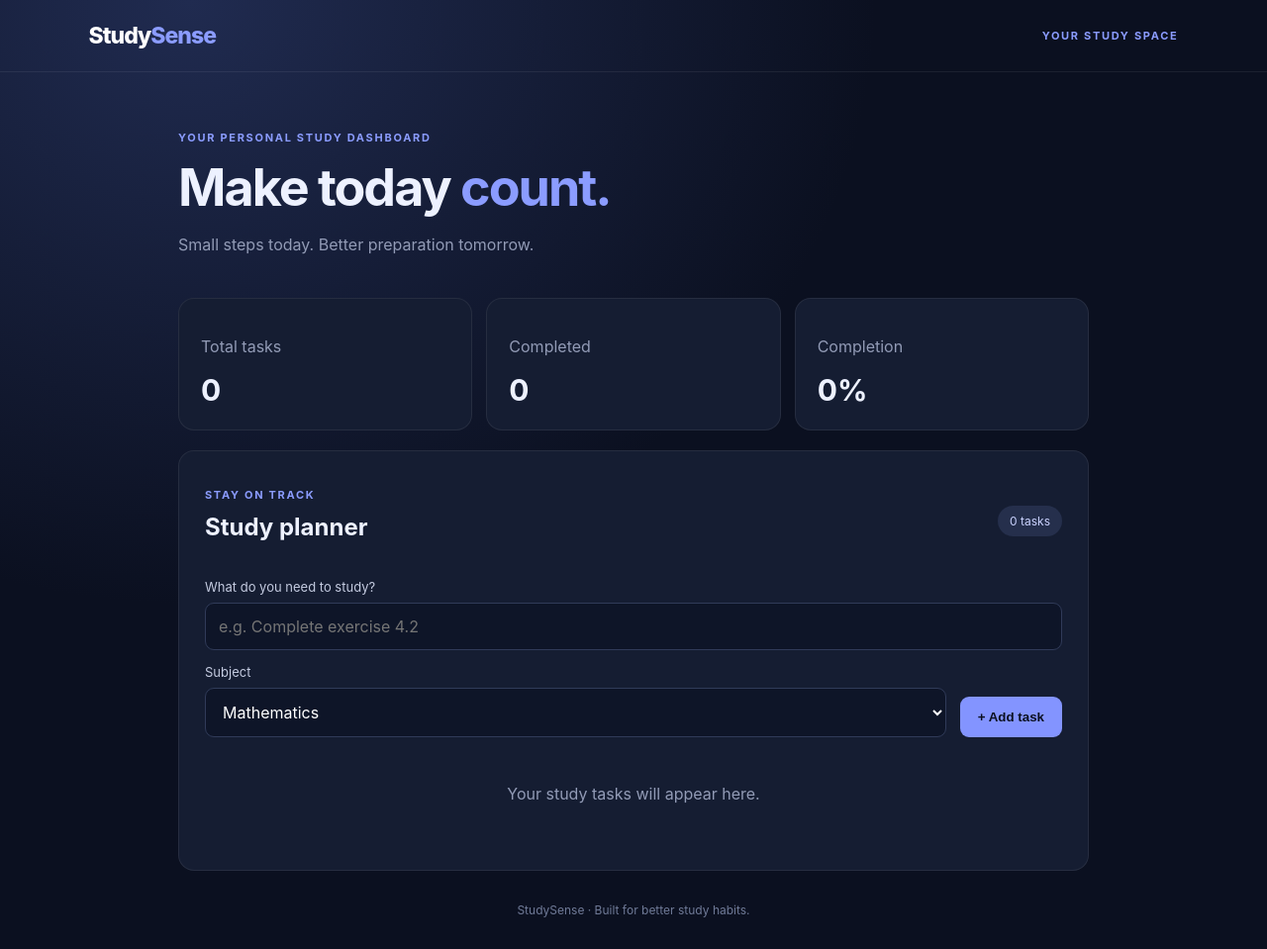
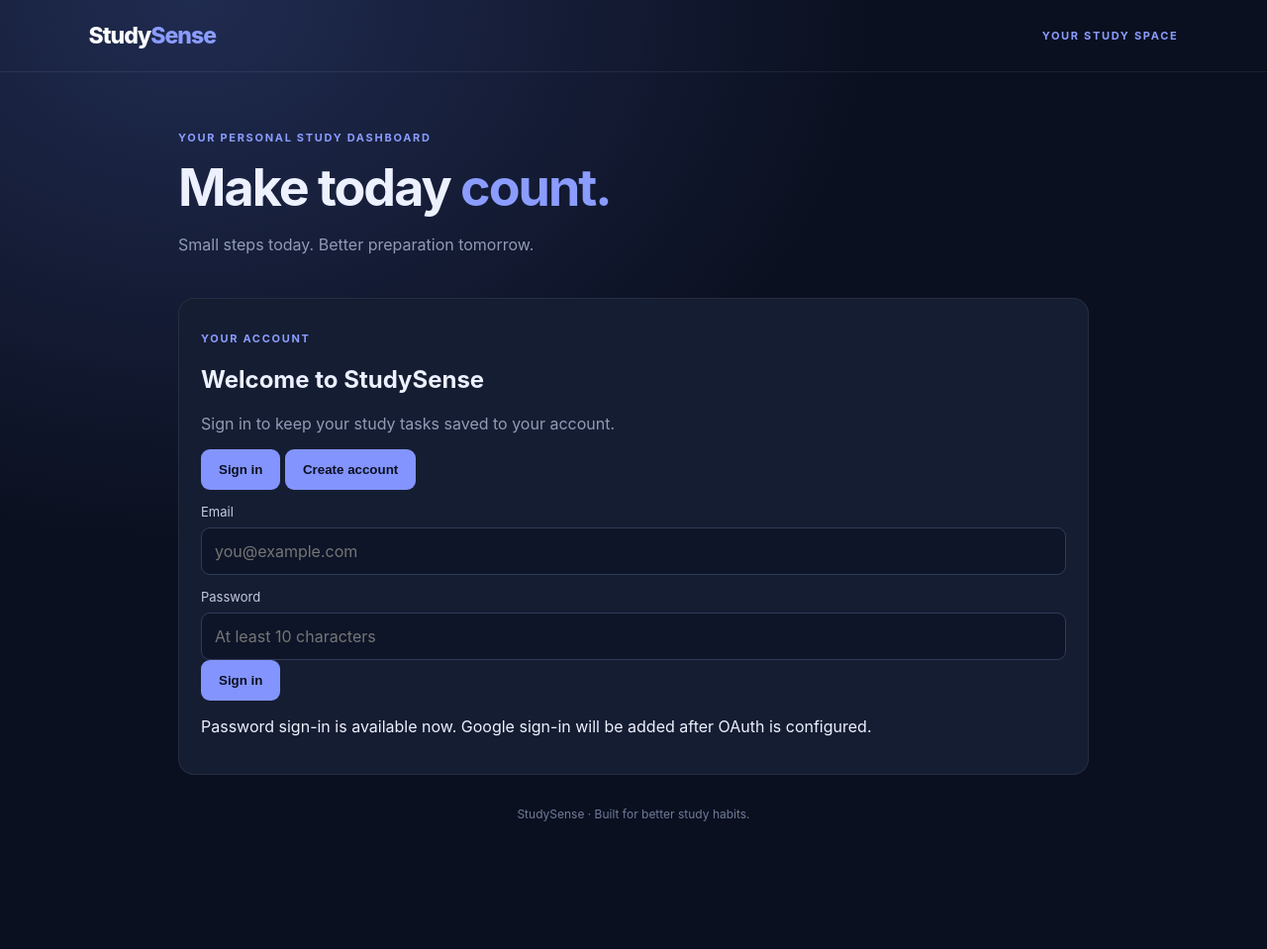
Before and after one commit to tandomroblox/StudySense, a plain HTML site: page public/index.html in a window 1280 px wide. Shown: the whole page at 99% size. After the commit the page ends 862 px from the top, so only its background shows below. Drawn offline with Linux system fonts and the light colour scheme.

Commit message:
Add account sign-in interface to StudySense

```diff
--- a/public/index.html
+++ b/public/index.html
@@ -1,10 +1,10 @@
-
 <!DOCTYPE html>
 <html lang="en">
 <head>
   <meta charset="UTF-8">
   <meta name="viewport" content="width=device-width, initial-scale=1.0">
   <meta name="theme-color" content="#0b1020">
+  <meta name="description" content="A personal study planner that keeps your tasks synced to your account.">
   <title>StudySense</title>
   <link rel="stylesheet" href="style.css">
   <script src="script.js" defer></script>
@@ -14,7 +14,6 @@
     <a class="brand" href="#">Study<span>Sense</span></a>
     <span class="status">YOUR STUDY SPACE</span>
   </header>
-
   <main class="container">
     <section class="welcome">
       <p class="eyebrow">YOUR PERSONAL STUDY DASHBOARD</p>
@@ -22,59 +21,59 @@
       <p class="muted">Small steps today. Better preparation tomorrow.</p>
     </section>
 
-    <section class="stats">
-      <article class="card">
-        <p class="muted">Total tasks</p>
-        <h2 id="totalTasks">0</h2>
-      </article>
-      <article class="card">
-        <p class="muted">Completed</p>
-        <h2 id="completedTasks">0</h2>
-      </article>
-      <article class="card">
-        <p class="muted">Completion</p>
-        <h2 id="completionRate">0%</h2>
-      </article>
+    <section id="authPanel" class="card auth-panel">
+      <p class="eyebrow">YOUR ACCOUNT</p>
+      <h2 id="authHeading">Welcome to StudySense</h2>
+      <p class="muted">Sign in to keep your study tasks saved to your account.</p>
+      <div class="auth-tabs" role="group" aria-label="Account action">
+        <button type="button" id="showLogin" class="tab active">Sign in</button>
+        <button type="button" id="showRegister" class="tab">Create account</button>
+      </div>
+      <form id="authForm">
+        <label for="emailInput">Email</label>
+        <input id="emailInput" type="email" autocomplete="email" maxlength="254" required placeholder="you@example.com">
+        <label for="passwordInput">Password</label>
+        <input id="passwordInput" type="password" autocomplete="current-password" minlength="10" maxlength="128" required placeholder="At least 10 characters">
+        <button id="authSubmit" class="primary-button" type="submit">Sign in</button>
+      </form>
+      <p id="authMessage" class="message" role="status" aria-live="polite"></p>
+      <p class="fine-print">Password sign-in is available now. Google sign-in will be added after OAuth is configured.</p>
     </section>
 
+    <section id="appPanel" hidden>
+      <div class="account-bar">
+        <span id="signedInAs" class="muted"></span>
+        <button id="logoutButton" class="secondary-button" type="button">Sign out</button>
+      </div>
+      <section class="stats">
+        <article class="card"><p class="muted">Total tasks</p><h2 id="totalTasks">0</h2></article>
+        <article class="card"><p class="muted">Completed</p><h2 id="completedTasks">0</h2></article>
+        <article class="card"><p class="muted">Completion</p><h2 id="completionRate">0%</h2></article>
+      </section>
       <section class="card planner">
         <div class="section-heading">
-        <div>
-          <p class="eyebrow">STAY ON TRACK</p>
-          <h2>Study planner</h2>
-        </div>
+          <div><p class="eyebrow">STAY ON TRACK</p><h2>Study planner</h2></div>
           <span id="taskCount" class="pill">0 tasks</span>
         </div>
-
         <form id="taskForm">
           <label for="taskInput">What do you need to study?</label>
-        <input id="taskInput" type="text"
-          placeholder="e.g. Complete maths homework" required>
-
+          <input id="taskInput" type="text" maxlength="200" placeholder="e.g. Complete maths homework" required>
           <div class="form-row">
             <div class="field">
               <label for="subjectInput">Subject</label>
               <select id="subjectInput">
-              <option>Mathematics</option>
-              <option>Science</option>
-              <option>Social Science</option>
-              <option>English</option>
-              <option>Hindi</option>
-              <option>Telugu</option>
-              <option>IT-402</option>
-              <option>Skill Education</option>
-              <option>Vocational Education</option>
+                <option>Mathematics</option><option>Science</option><option>Social Science</option>
+                <option>English</option><option>Hindi</option><option>Telugu</option>
+                <option>IT-402</option><option>Skill Education</option><option>Vocational Education</option>
               </select>
             </div>
             <button type="submit">+ Add task</button>
           </div>
         </form>
-
-      <div id="taskList" class="task-list">
-        <p class="empty">Your study tasks will appear here.</p>
-      </div>
+        <p id="taskMessage" class="message" role="status" aria-live="polite"></p>
+        <div id="taskList" class="task-list"><p class="empty">Loading your tasks…</p></div>
       </section>
-
+    </section>
     <footer>StudySense · Built for better study habits.</footer>
   </main>
 </body>
```
Lines whose indentation alone changed are shown as unchanged.
